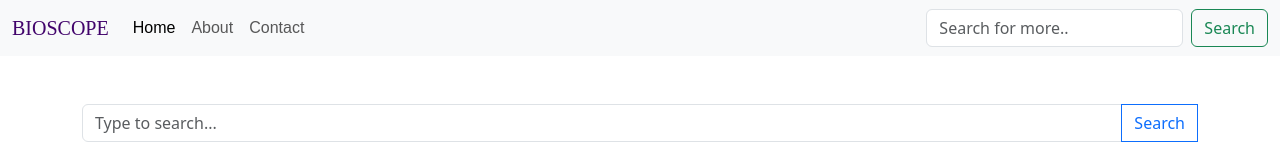
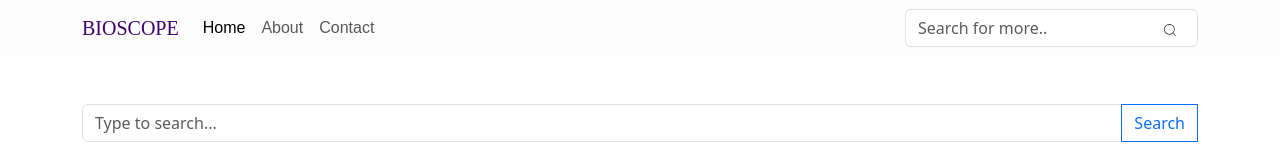
Before and after one commit to ImrenR/BioScope-Explorer, a React (Vite) app: page / in a window 1280 px wide. Shown: the top 160 px of the page. Built offline with nearby package versions, Linux system fonts and the light colour scheme; no server answers; a web font is replaced by a local one.

Commit message:
search button fixed

```diff
--- a/src/components/NavBar.jsx
+++ b/src/components/NavBar.jsx
@@ -1,22 +1,24 @@
+import { CiSearch } from "react-icons/ci";
+
 const NavBar = () => {
   return (
     <>
-      <nav className="navbar navbar-expand-lg bg-body-tertiary  ">
-        <div className="container-fluid">
+      <nav className="navbar navbar-expand-lg bg-light-subtle ms-auto ">
+
+        <div className="container-sm">
           <a className="navbar-brand" href="#">
             BIOSCOPE
           </a>
+
           <button
-            className="navbar-toggler"
+            className="navbar-toggler btn-light"
             type="button"
             data-bs-toggle="collapse"
             data-bs-target="#navbarSupportedContent"
-            aria-controls="navbarSupportedContent"
-            aria-expanded="false"
-            aria-label="Toggle navigation"
           >
-            <span className="navbar-toggler-icon" />
+         <span className="navbar-toggler-icon" />
           </button>
+
           <div className="collapse navbar-collapse" id="navbarSupportedContent">
             <ul className="navbar-nav me-auto mb-2 mb-lg-0">
               <li className="nav-item">
@@ -35,15 +37,17 @@ const NavBar = () => {
                 </a>
               </li>
             </ul>
-            <form className="d-flex" role="search">
+
+            <form className="position-relative " role="search">
+
               <input
-                className="form-control me-2"
+                className="form-control pe-5"
                 type="search"
                 placeholder="Search for more.."
-                aria-label="Search"
+
               />
-              <button className="btn btn-outline-success" type="submit">
-                Search
+              <button className="btn position-absolute end-0 top-50 translate-middle-y me-2 bg-transparent border-0" type="submit">
+              <CiSearch sixe={20}/>
               </button>
             </form>
           </div>
```
